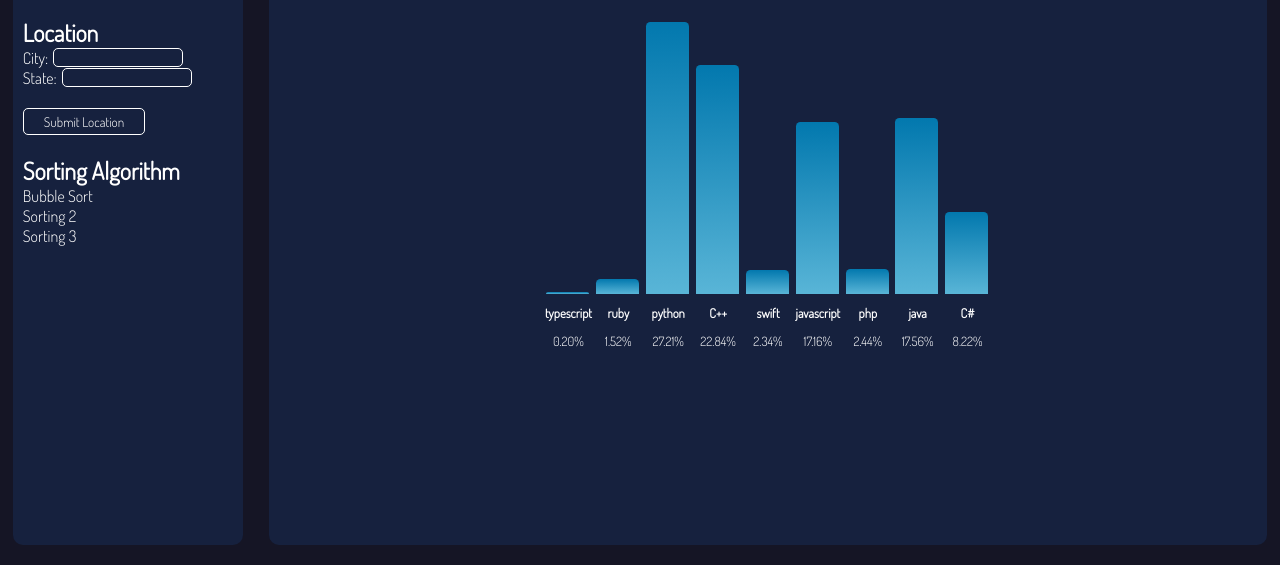
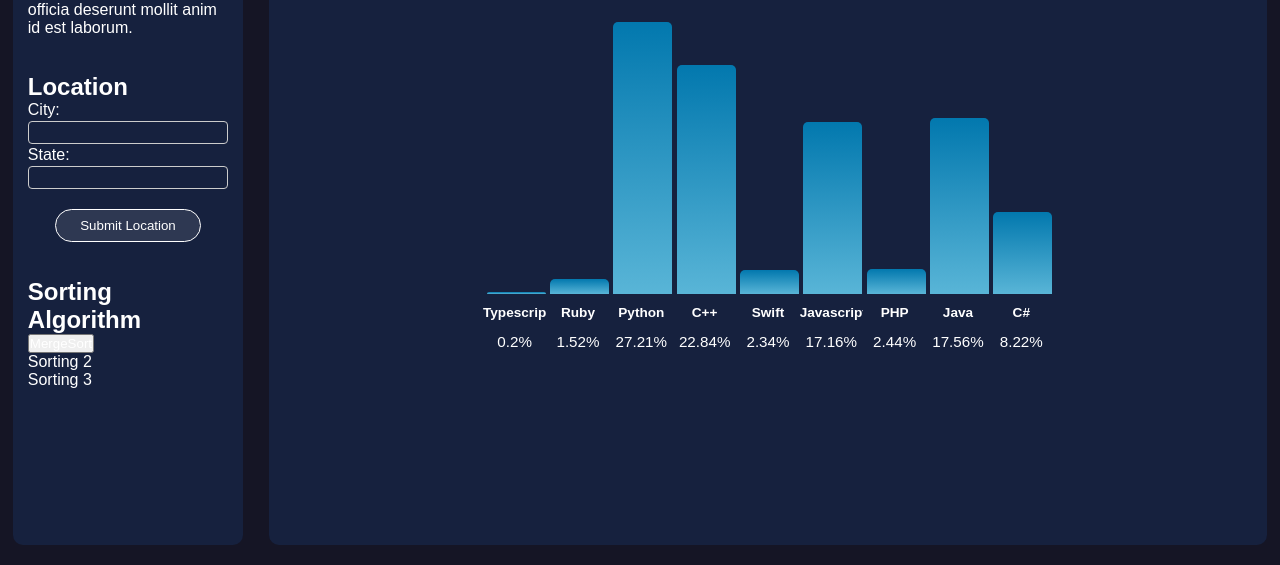
Before and after one commit to emily1749/jobDataFrontend, a React app: page / in a window 1280 px wide. Shown: the part 235-800 px from the top of the page. Built offline with nearby package versions, Linux system fonts and the light colour scheme; a web font is replaced by a local one.

Commit message:
css edits

```diff
--- a/public/index.html
+++ b/public/index.html
@@ -14,8 +14,12 @@
       href="https://fonts.googleapis.com/css2?family=Roboto:wght@300;400&display=swap"
       rel="stylesheet"
     /> -->
+    <!-- <link
+      href="https://fonts.googleapis.com/css2?family=Dosis:wght@300&display=swap"
+      rel="stylesheet"
+    /> -->
     <link
-      href="https://fonts.googleapis.com/css2?family=Dosis:wght@300&display=swap"
+      href="https://fonts.googleapis.com/css2?family=Fira+Sans+Condensed:wght@200&display=swap"
       rel="stylesheet"
     />
     <link rel="apple-touch-icon" href="%PUBLIC_URL%/logo192.png" />
--- /dev/null
+++ b/src/components/BubbleSort.js
@@ -0,0 +1,49 @@
+import { render } from "@testing-library/react";
+import React from "react";
+// import "./BubbleSort.css"
+
+const BubbleSort = props => {
+  let dataArray = props.dataArray;
+  // function onClick() {
+  //   console.log("on bubblesort");
+  //   console.log(dataArray[0]);
+  //   //start sorting here...
+  //   // setTimeout
+  //   for (let i = 0; i < dataArray.length; i++) {
+  //     // code
+  //     if (dataArray[i][1] < dataArray[i + 1][1]) {
+  //     }
+  //   }
+  // }
+
+  return (
+    <div>
+      <button
+        onClick={function() {
+          dataArray.map((round, roundIndex) => {
+            // console.log(element + index);
+            {
+              dataArray.map((bar, barIndex) => {
+                console.log("test");
+                return (
+                  <div
+                    className="bar"
+                    // style={{ height: `${value[1] * 10}px` }}
+                  ></div>
+                  // <h2>{value[0]}</h2>
+                  // <p>{value[1]}%</p>{" "}
+                );
+              });
+            }
+            return <div>test</div>;
+          });
+        }}
+      >
+        {" "}
+        MergeSort{" "}
+      </button>
+    </div>
+  );
+};
+
+export default BubbleSort;
--- a/src/index.css
+++ b/src/index.css
@@ -2,7 +2,7 @@
 * {
   margin: 0;
   padding: 0;
-  font-family: "Dosis", sans-serif;
+  font-family: "Fira Sans Condensed", sans-serif;
   color: #fff;
   overflow: hidden;
 }
@@ -45,7 +45,7 @@
   /* background: #16213e; */
 
   /* height: 10%; */
-  width: 449px;
+  width: 570px;
   display: flex;
   flex-direction: row;
   justify-content: center;
@@ -60,12 +60,9 @@
   /* width: 100%; */
   /* height: 100%; */
 }
-.bargroup h2,
+
 .bargroup p {
-  font-size: 0.8rem;
-  /* color: #fff; */
-}
-.bargroup p {
+  font-size: 0.95rem;
   position: absolute;
   height: 100%;
   width: 100%;
@@ -73,6 +70,7 @@
   text-align: center;
 }
 .bargroup h2 {
+  font-size: 0.85rem;
   position: absolute;
   height: 100%;
   width: 100%;
@@ -83,10 +81,10 @@
 .bar {
   position: absolute;
   /* height: 100px; */
-  width: 43px;
+  width: 59px;
   background-image: linear-gradient(180deg, #0278ae, #59b5d7);
-  border-radius: 4.5px 4.5px 0 0;
-  left: 5.5%;
+  border-radius: 5px 5px 0 0;
+  left: 6%;
   bottom: 27%;
   /* top: -100%; */
   /* text-align: center; */
@@ -94,7 +92,7 @@
 /* Input/Controls formatting */
 .controls {
   display: relative;
-  margin: 10px;
+  margin: 15px;
 }
 /* .location-form { */
 /* position: relative; */
@@ -102,7 +100,7 @@
 
 /* text-align: */
 /* } */
-.input-text {
+/* .input-text {
   text-align: center;
   position: absolute;
   background: #16213e;
@@ -111,16 +109,46 @@
   margin: 0px 5px 0px 5px;
   border-radius: 5px;
   width: 10vw;
-  /* text-align: center; */
-  /* width: ; */
-  /* width: 100%; */
-  /* color: ; */
+
+} */
+
+input[type="text"],
+select {
+  text-align: center;
+  width: 100%;
+  padding: 3px 5px;
+  margin: 2px 0;
+  display: inline-block;
+  border: 1px solid #ccc;
+  border-radius: 4px;
+  box-sizing: border-box;
+  background: #16213e;
+  outline: none;
+}
+.buttonHolder {
+  text-align: center;
+}
+/* .btn {
+  background: #0278ae;
+  padding: 8px 24px 8px 24px;
+  border-radius: 50px;
+  display: inline-block;
+  outline: none;
+  border: 1px solid #0278ae;
+} */
+
+.btn {
+  background: rgba(255, 255, 255, 0.1);
+  padding: 8px 24px 8px 24px;
+  border-radius: 50px;
+  display: inline-block;
+  outline: none;
+  border: none;
+  border: 1px solid #fff;
 }
 
-.btn {
+.btn:hover {
   background: #16213e;
   border: 1px solid #fff;
-  /* text-align: center; */
-  padding: 4px 20px 4px 20px;
-  border-radius: 5px;
+  transition: 0.6s;
 }
--- a/src/index.js
+++ b/src/index.js
@@ -3,6 +3,7 @@ import ReactDOM from "react-dom";
 // import axios from "axios";
 import "./index.css";
 // import BarChart from "./BarChart";
+import BubbleSort from "./components/BubbleSort";
 
 // function createBars(props) {
 //   console.log("here");
@@ -17,15 +18,15 @@ class App extends React.Component {
       city: "",
       state: "",
       resultArray: [
-        ["typescript", "0.20", 0],
-        ["ruby", "1.52", 1],
-        ["python", "27.21", 2],
-        ["C++", "22.84", 3],
-        ["swift", "2.34", 4],
-        ["javascript", "17.16", 5],
-        ["php", "2.44", 6],
-        ["java", "17.56", 7],
-        ["C#", "8.22", 8],
+        ["Typescript", 0.2, 0],
+        ["Ruby", 1.52, 1],
+        ["Python", 27.21, 2],
+        ["C++", 22.84, 3],
+        ["Swift", 2.34, 4],
+        ["Javascript", 17.16, 5],
+        ["PHP", 2.44, 6],
+        ["Java", 17.56, 7],
+        ["C#", 8.22, 8],
       ],
     };
   }
@@ -129,6 +130,7 @@ class App extends React.Component {
               officia deserunt mollit anim id est laborum.
             </p>
             <br />
+            <br />
             <h2>Location</h2>
             {/* <div className="location-form"> */}
             <form onSubmit={this.onSubmit}>
@@ -153,13 +155,17 @@ class App extends React.Component {
               />
               <br />
               <br />
-              <button className="btn"> Submit Location</button>
+              <div className="buttonHolder">
+                <button className="btn"> Submit Location </button>
+              </div>
             </form>
             {/* </div> */}
 
             <br />
+            <br />
             <h2>Sorting Algorithm</h2>
-            <p>Bubble Sort</p>
+            <BubbleSort dataArray={this.state.resultArray} />
+
             <p>Sorting 2</p>
             <p>Sorting 3</p>
           </div>
```
Also changed, not shown: src/BarChart.js (deleted, +0 -12 lines), src/components/BubbleSort.css (added).
